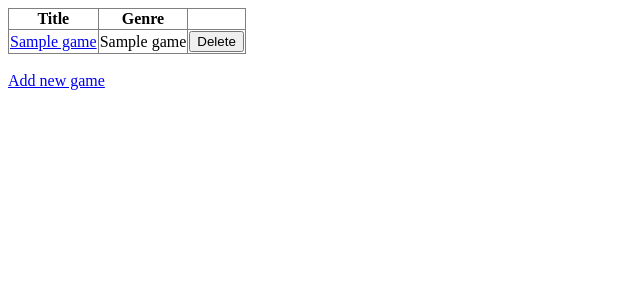
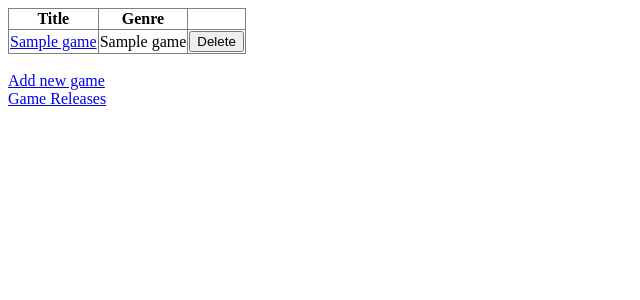
Before and after one commit to SSheldon/game-atlas, a Django app: template games/templates/games/index.html in a window 1280 px wide. Shown: the top 300 px of the page, without its empty margins (0-640 px from the left). Run offline with Django 3.2, Linux system fonts and the light colour scheme; the template is opened without the code that fills it: most values are stand-ins (such as "Sample title", 1, 10 or a date in 2020).

Commit message:
Added games URL for releases view.

```diff
--- a/game_atlas/urls.py
+++ b/game_atlas/urls.py
@@ -9,7 +9,7 @@ urlpatterns = patterns('',
     # url(r'^$', 'game_atlas.views.home', name='home'),
     # url(r'^game_atlas/', include('game_atlas.foo.urls')),
 
-    url(r'^$', 'games.views.releases', name='releases'),
+    url(r'^$', 'games.views.index', name='home'),
     url(r'^games/', include('games.urls', namespace='games')),
 
     # Uncomment the admin/doc line below to enable admin documentation:
--- a/games/templates/games/index.html
+++ b/games/templates/games/index.html
@@ -24,3 +24,5 @@
 {% endif %}
 <br />
 <a href="{% url 'games:game_new' %}">Add new game</a>
+<br />
+<a href="{% url 'games:releases' %}">Game Releases</a>
--- a/games/urls.py
+++ b/games/urls.py
@@ -4,6 +4,7 @@ from games import views
 
 urlpatterns = patterns('',
     url(r'^$', views.index, name='index'),
+    url(r'^releases/$', views.releases, name='releases'),
     url(r'^add/$', views.game_add, name='game_add'),
     url(r'^new/$', views.game_new, name='game_new'),
     url(r'^(?P<game_id>\d+)/$', views.game_detail, name='game_detail'),
```
